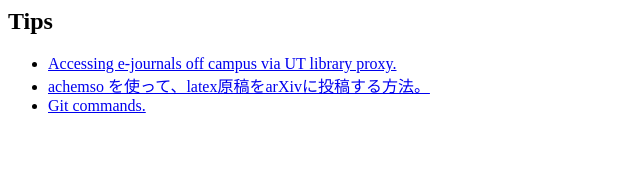
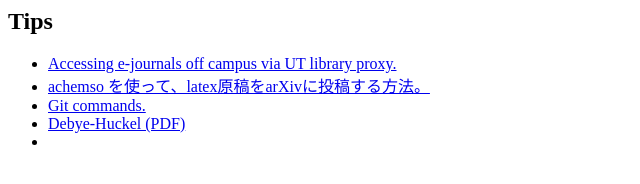
Before and after one commit to naotohori/notes, a plain HTML site: page docs/index.html in a window 1280 px wide. Shown: the whole page, without its empty margins (0-640 px from the left). Drawn offline with Linux system fonts and the light colour scheme.

Commit message:
Update index.html

```diff
--- a/docs/index.html
+++ b/docs/index.html
@@ -3,4 +3,5 @@
 <li> <a href='proxylibrary'>Accessing e-journals off campus via UT library proxy.</li>
 <li> <a href='achemso_in_arXiv'>achemso を使って、latex原稿をarXivに投稿する方法。</li>
 <li> <a href='git'>Git commands.</li>
+<li> <a href='Debye-Huckel.pdf'>Debye-Huckel (PDF)<li>
 </ul>
```
